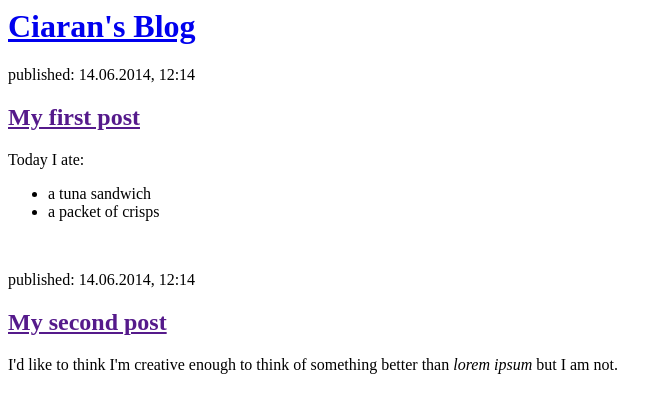
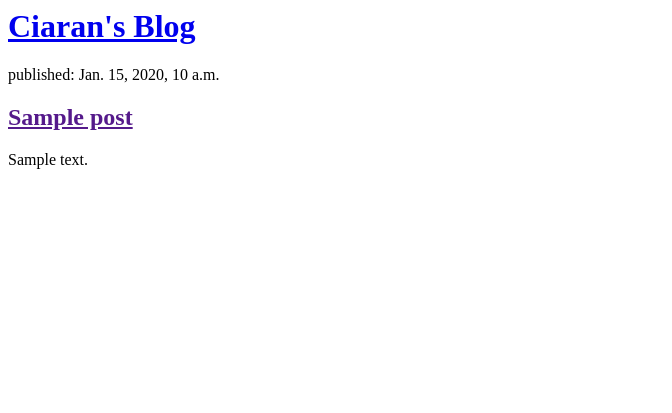
Before and after one commit to CiaranCheetham/blog, a Django app: page / in a window 1280 px wide. Shown: the top 413 px of the page, without its empty margins (0-672 px from the left). Run offline with Django 3.2, Linux system fonts and the light colour scheme; tables that the repository leaves empty hold one stand-in row (values such as "Sample post").

Commit message:
Posts now use a template

```diff
--- a/blog/templates/blog/post_list.html
+++ b/blog/templates/blog/post_list.html
@@ -6,22 +6,12 @@
         <div>
             <h1><a href="/">Ciaran's Blog</a></h1>
         </div>
-
-        <div>
-            <p>published: 14.06.2014, 12:14</p>
-            <h2><a href="">My first post</a></h2>
-            <p>Today I ate:
-                <ul><li>a tuna sandwich</li>
-                    <li>a packet of crisps</li>
-                </ul>
-            </p>
-        </div>
-
-        <br>
-        <div>
-            <p>published: 14.06.2014, 12:14</p>
-            <h2><a href="">My second post</a></h2>
-            <p>I'd like to think I'm creative enough to think of something better than <em>lorem ipsum</em> but I am not.</p>
-        </div>
+        {% for post in posts %}
+            <div>
+                <p>published: {{ post.published_date }}</p>
+                <h2><a href="">{{ post.title }}</a></h2>
+                <p>{{ post.text|linebreaksbr }}</p>
+            </div>
+        {% endfor %}
     </body>
 </html>
--- a/blog/views.py
+++ b/blog/views.py
@@ -1,7 +1,11 @@
 from django.shortcuts import render
+from django.utils import timezone
+from .models import Post
 
 # Create your views here.
 
 
 def post_list(request):
-    return render(request, 'blog/post_list.html', {})
+    posts = Post.objects.filter(published_date__lte=timezone.now())\
+        .order_by('published_date')
+    return render(request, 'blog/post_list.html', {'posts': posts})
```
